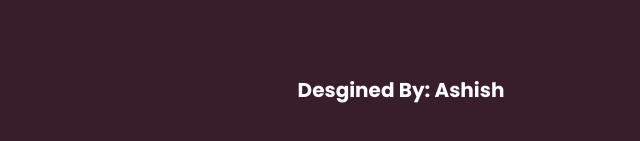
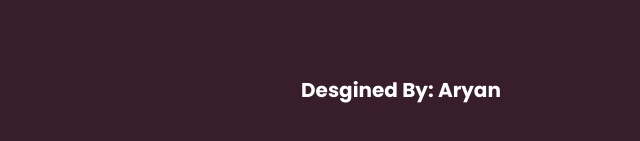
Before and after one commit to Aryan12077/to-do-list, a plain HTML site: page index.html in a window 1280 px wide. Shown: the part 639-780 px from the top of the page, 231-871 px from the left. Drawn offline with Linux system fonts and the light colour scheme; a web font is replaced by a local one.

Commit message:
modified

```diff
--- a/index.html
+++ b/index.html
@@ -27,7 +27,7 @@
 <footer>
 <nav class="foot-nav">
     <div class="container-fluid">
-        <h3 class="navbar-brand mb-0">Desgined By: Ashish</h3>
+        <h3 class="navbar-brand mb-0">Desgined By: Aryan</h3>
     </div>
 </nav>
     </footer>
```
